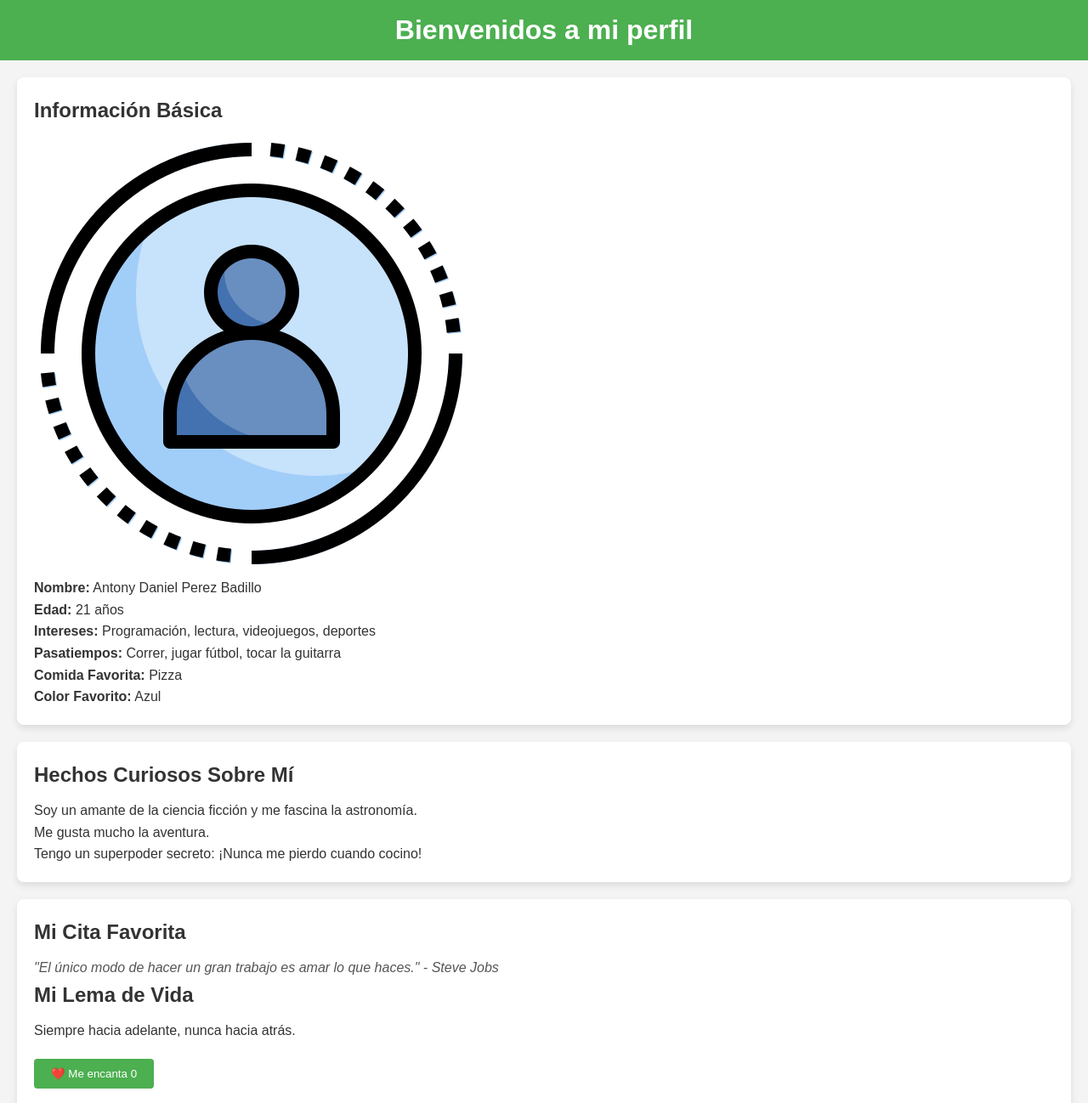
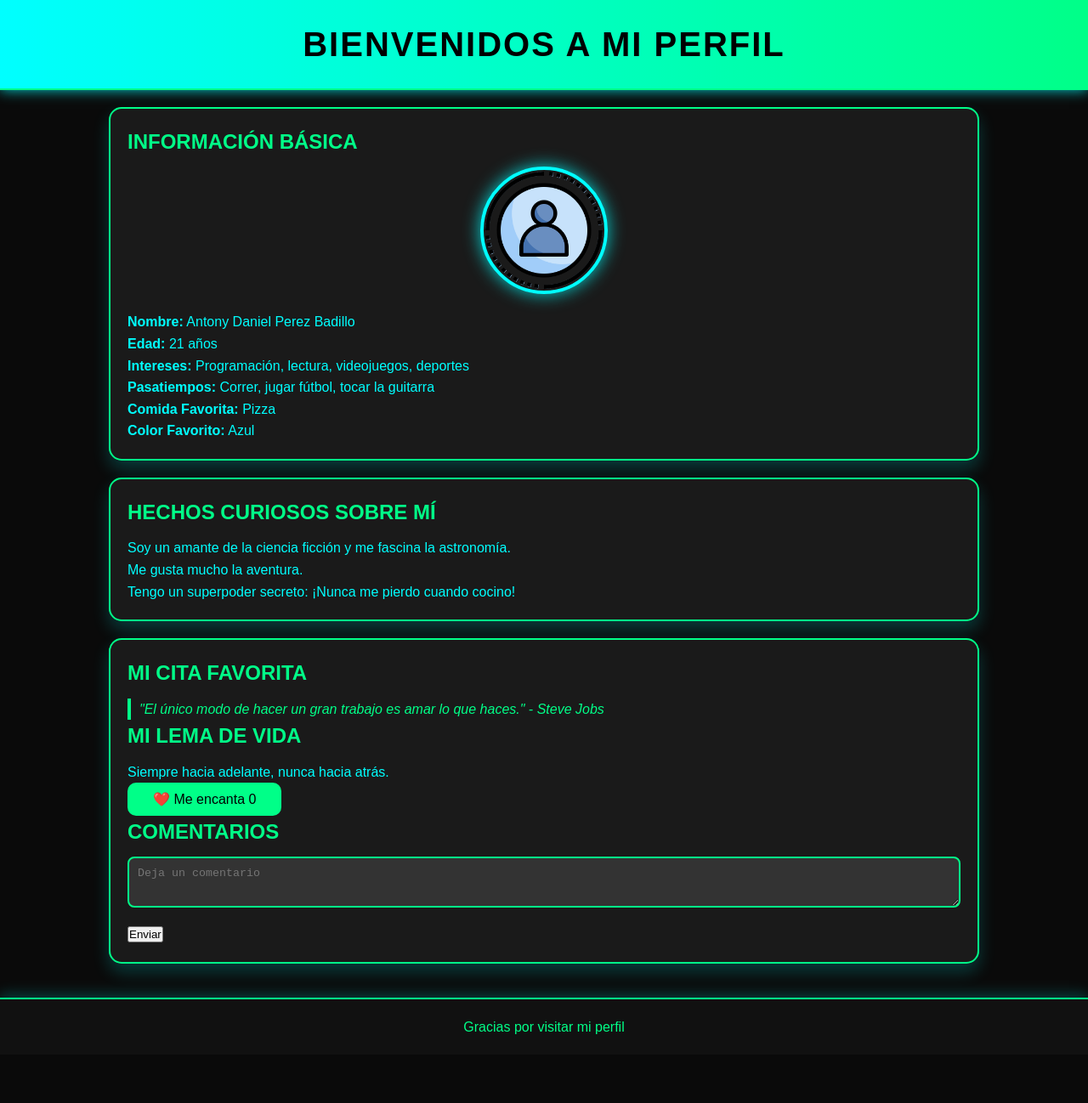
Before and after one commit to Aperez27/web, a plain HTML site: page index.html in a window 1280 px wide. Shown: the top 1298 px of the page at 85% size. After the commit the page ends 1241 px from the top, so only its background shows below. Drawn offline with Linux system fonts and the light colour scheme.

Commit message:
styles.css

```diff
--- a/styles.css
+++ b/styles.css
@@ -6,51 +6,63 @@
 
 body {
     font-family: 'Arial', sans-serif;
-    background-color: #f4f4f4;
-    color: #333;
+    background-color: #0a0a0a;
+    color: #00ffff;
     line-height: 1.6;
 }
 
 header {
-    background-color: #4CAF50;
-    color: white;
-    padding: 10px 0;
+    background: linear-gradient(90deg, #00ffff, #00ff88);
+    color: #000;
+    padding: 20px 0;
     text-align: center;
+    box-shadow: 0 0 15px rgba(0, 255, 255, 0.8);
+    border-bottom: 2px solid #00ff88;
+}
+
+header h1 {
+    font-size: 2.5rem;
+    text-transform: uppercase;
+    letter-spacing: 2px;
 }
 
 section {
-    margin: 20px;
+    margin: 20px auto;
     padding: 20px;
-    background-color: white;
-    border-radius: 8px;
-    box-shadow: 0 4px 8px rgba(0,0,0,0.1);
+    background-color: #1a1a1a;
+    border-radius: 15px;
+    box-shadow: 0 10px 20px rgba(0, 255, 255, 0.2);
+    width: 80%;
+    color: #00ffff;
+    border: 2px solid #00ff88;
 }
 
 h2 {
     margin-bottom: 10px;
-    color: #333;
+    color: #00ff88;
+    text-transform: uppercase;
+    font-size: 1.5rem;
 }
 
 blockquote {
     font-style: italic;
-    color: #555;
+    color: #00ff88;
+    border-left: 4px solid #00ff88;
+    padding-left: 10px;
 }
 
-.buttons {
-    margin: 20px 0;
+.buttons button {
+    padding: 10px 30px;
+    background-color: #00ff88;
+    color: #000;
+    border: none;
+    border-radius: 10px;
+    font-size: 1rem;
+    transition: background 0.3s;
 }
 
-button {
-    padding: 10px 20px;
-    background-color: #4CAF50;
-    color: white;
-    border: none;
-    border-radius: 4px;
-    cursor: pointer;
-}
-
-button:hover {
-    background-color: #45a049;
+.buttons button:hover {
+    background-color: #00ffff;
 }
 
 textarea {
@@ -58,19 +70,39 @@ textarea {
     height: 60px;
     margin-bottom: 10px;
     padding: 10px;
-    border-radius: 4px;
-    border: 1px solid #ccc;
+    background: #333;
+    color: #00ffff;
+    border-radius: 8px;
+    border: 2px solid #00ff88;
 }
 
 #commentList p {
-    background-color: #f0f0f0;
+    background-color: #0a0a0a;
     padding: 10px;
     margin: 5px 0;
-    border-radius: 4px;
+    border-radius: 8px;
+    border: 1px solid #00ff88;
+    color: #00ffff;
+}
+
+/* Estilo para la imagen de perfil */
+.profile-pic {
+    width: 150px;
+    height: 150px;
+    border-radius: 50%;
+    display: block;
+    margin: 0 auto 20px;
+    object-fit: cover;
+    border: 4px solid #00ffff;
+    box-shadow: 0 0 20px rgba(0, 255, 255, 0.8);
 }
 
 footer {
     text-align: center;
-    margin: 20px 0;
-    color: #555;
+    margin: 40px 0 0;
+    padding: 20px;
+    background-color: #111;
+    border-top: 2px solid #00ff88;
+    box-shadow: 0 -5px 15px rgba(0, 255, 255, 0.2);
+    color: #00ff88;
 }
```
